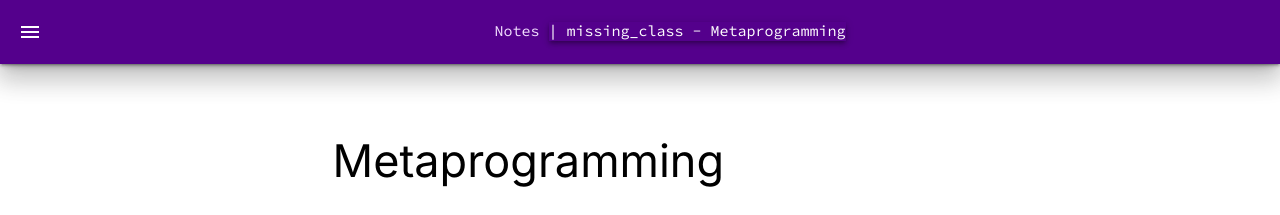
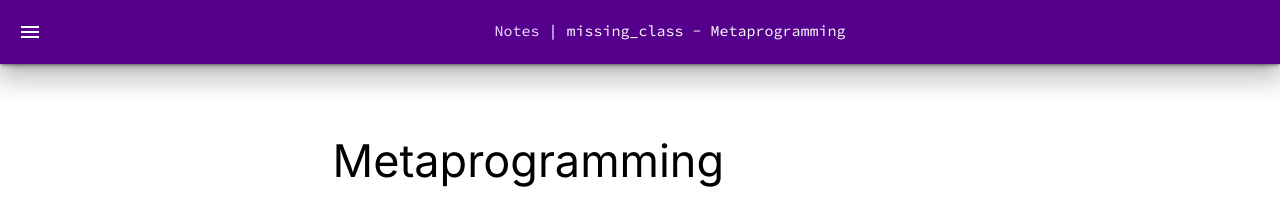
Before and after one commit to jsinkers/notes, a Jekyll site: the page built from _notebooks/missing_class/08_metaprogramming.md, in a window 1280 px wide. Shown: the top 215 px of the page. Built offline with Jekyll 4.4.1, drawn with Linux system fonts in a browser that asks for light colours.

Commit message:
correcting z-depth for full-width site

```diff
--- a/_includes/nav.html
+++ b/_includes/nav.html
@@ -5,7 +5,7 @@
         {% if page.layout == "note" %}
         <input type="checkbox" id="menu-icon">
         <label class="menu-label" for="menu-icon"></label>
-        <div class="trigger z-depth-2">
+        <div class="trigger">
             <div class="trigger-child">
                 <span class="nav-link">
                     <a href="{{ site.baseurl }}{{ page.url }}#">{{ page.notebook }} - {{ page.title }}</a>
```
